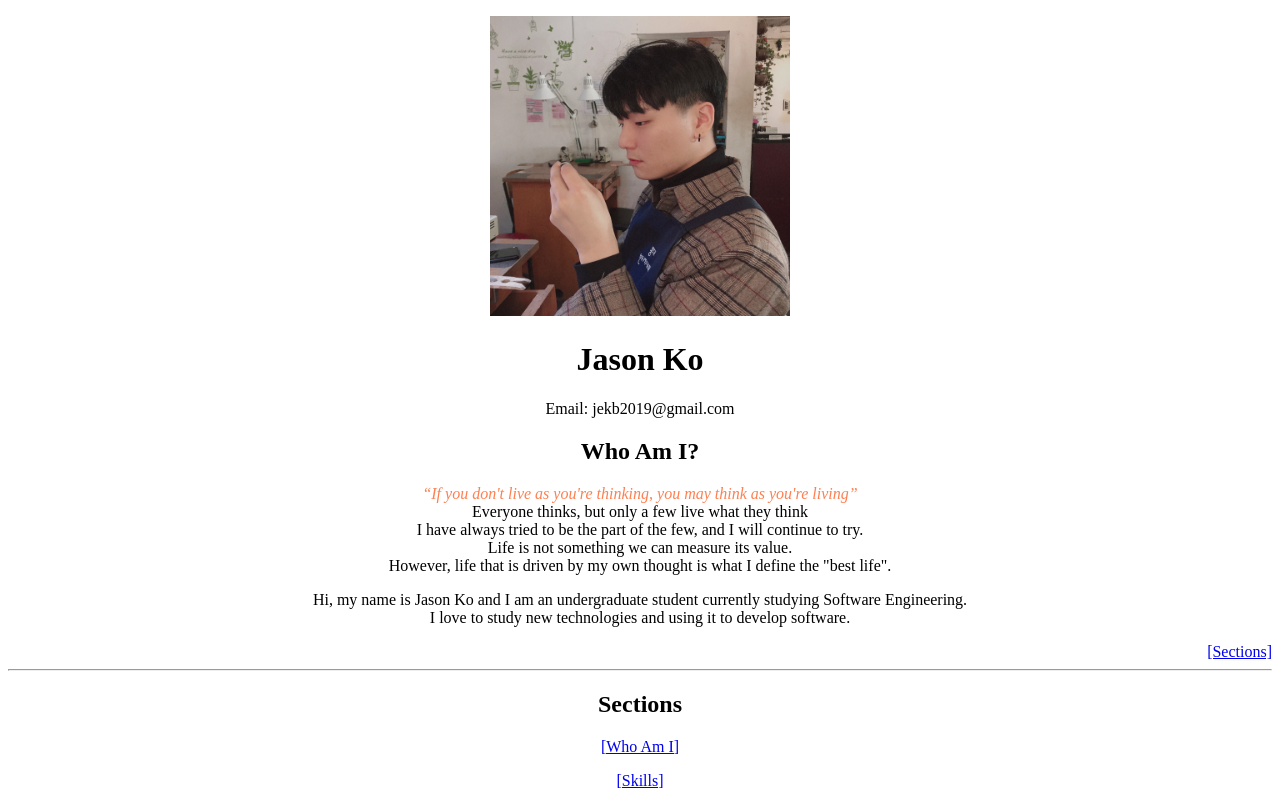
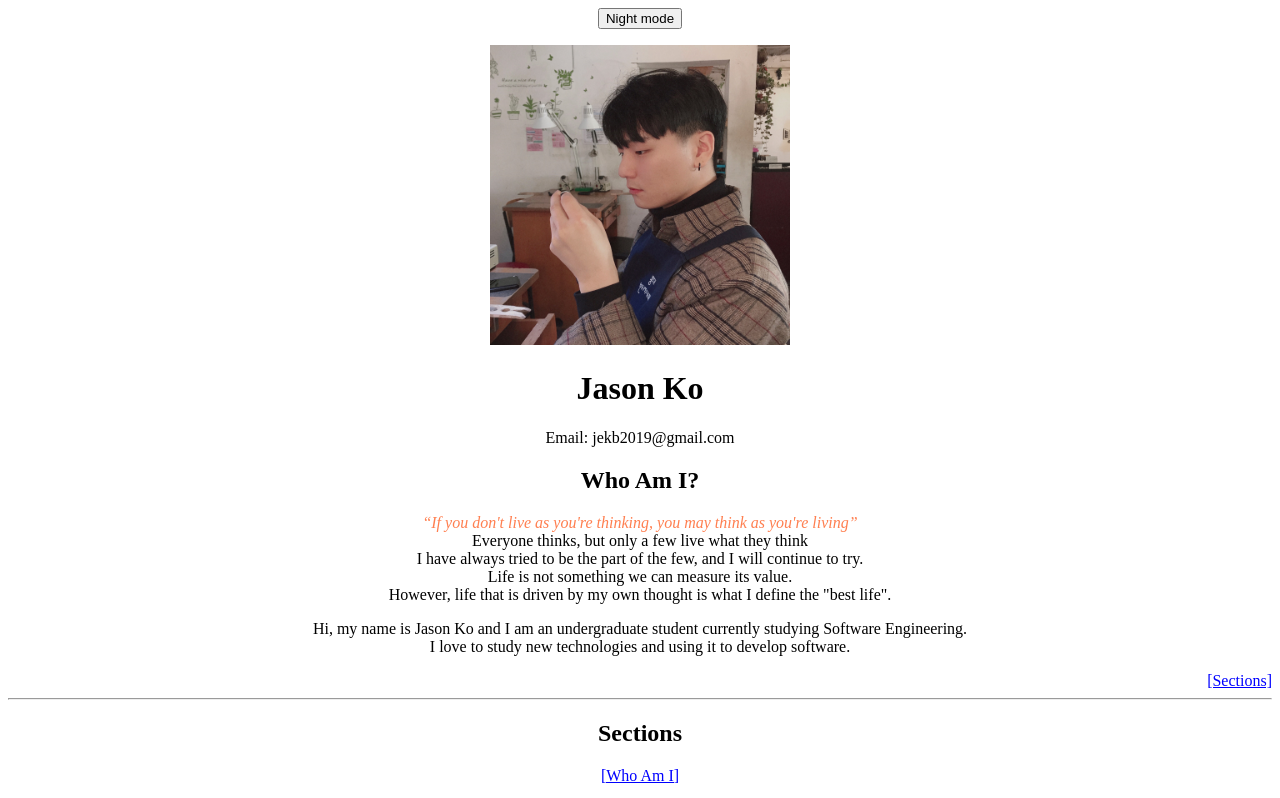
Before and after one commit to jekb2019/MyWebProfile, a plain HTML site: page index.html in a window 1280 px wide. Shown: the top 798 px of the page. Drawn offline with Linux system fonts and the light colour scheme.

Commit message:
added day time mode and night time mode(display) for eye strain control. Minor changes to colors

```diff
--- a/index.html
+++ b/index.html
@@ -11,7 +11,7 @@
       table, th, td{
         margin-left:auto;
         margin-right:auto;
-        border: 1px solid black;
+        border: 1px solid brown;
         border-collapse: collapse;
         padding: 10px;
       }
@@ -29,9 +29,33 @@
       body{
         text-align: center;
       }
+
+      a{
+          color: blue;
+      }
+
+      #dayNightMode{
+
+      }
+
     </style>
   </head>
   <body>
+      <input id="dayNightMode" type="button" name="eyeStrainAdjuster" value="Night mode" onclick="
+        var bodyTag = document.querySelector('body');
+        var aTag = document.querySelector('a');
+        if(this.value === 'Night mode'){
+          bodyTag.style.backgroundColor = 'black';
+          bodyTag.style.color = 'white';
+          this.value = 'Day mode';
+        }else{
+          bodyTag.style.backgroundColor = 'white';
+          bodyTag.style.color = 'black';
+          aTag.style.color = 'blue';
+          this.value = 'Night mode';
+
+        }
+      ">
       <figure>
         <img src="images/my_photo.jpg" alt="" width="300" height="300">
       </figure>
```
